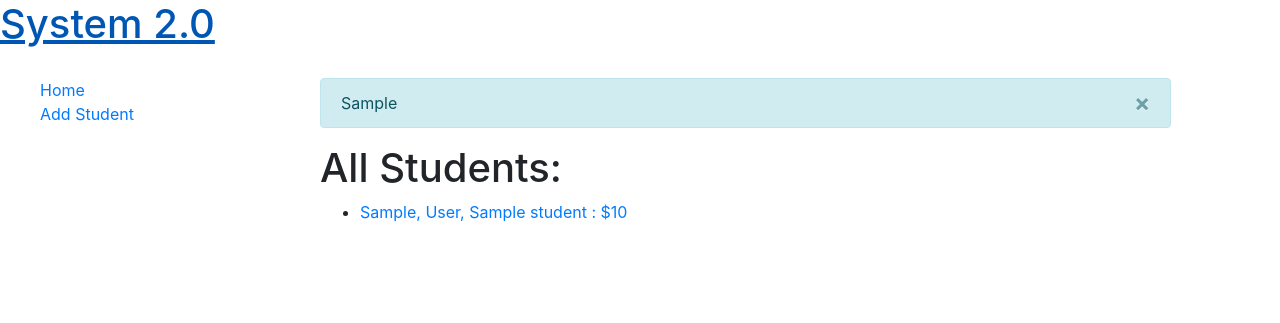
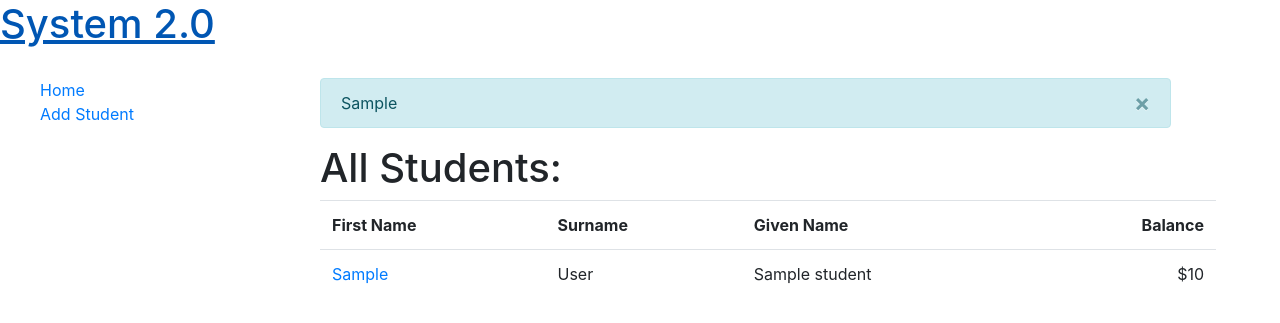
Before and after one commit to edchtzwe/cma_student_balancer, a Django app: template balancer/templates/index.html in a window 1280 px wide. Shown: the top 323 px of the page. Run offline with Django 3.2, Linux system fonts and the light colour scheme; the template is opened without the code that fills it: most values are stand-ins (such as "Sample title", 1, 10 or a date in 2020); some libraries are stand-ins or nearby versions.

Commit message:
The student list is now built as a table instead of list and wrapped in a BootStrap table class. It's so pwetty now.
Signed-off-by: Edmund Chong @ Banana Senpai <7440820@gmail.com>

```diff
--- a/balancer/templates/index.html
+++ b/balancer/templates/index.html
@@ -11,15 +11,33 @@
 
 <div>
     <h1>All Students:</h1>
-    <div>
+    <div class="table-responsive">
     {% if all_students %}
-    <ul>
-      {% for student in all_students %}
-      <li>
-        <a href="{{ student.get_absolute_url }}">{{ student.first_name }}, {{ student.surname }}, {{ student.given_name }} : &dollar;{{ student.balance }}</a>
-      </li>
-      {% endfor %}
-    </ul>
+    <table class="table table-condensed table-hover">
+    <!-- <table> -->
+    <tr>
+    <th>First Name</th>
+    <th>Surname</th>
+    <th>Given Name</th>
+    <th class="num-th">Balance</th>
+    </tr>
+    {% for student in all_students %}
+    <tr>
+    <td>
+    <a href="{{ student.get_absolute_url }}">{{ student.first_name }}</a>
+    </td>
+    <td>
+    {{ student.surname }}
+    </td>
+    <td>
+    {{ student.given_name }}
+    </td>
+    <td class="num-td">
+    &dollar;{{ student.balance }}
+    </td>
+    </tr>
+    {% endfor %}
+    </table>
     {% else %}
       <p>There is nobody stored in the database.</p>
     {% endif %}
```
